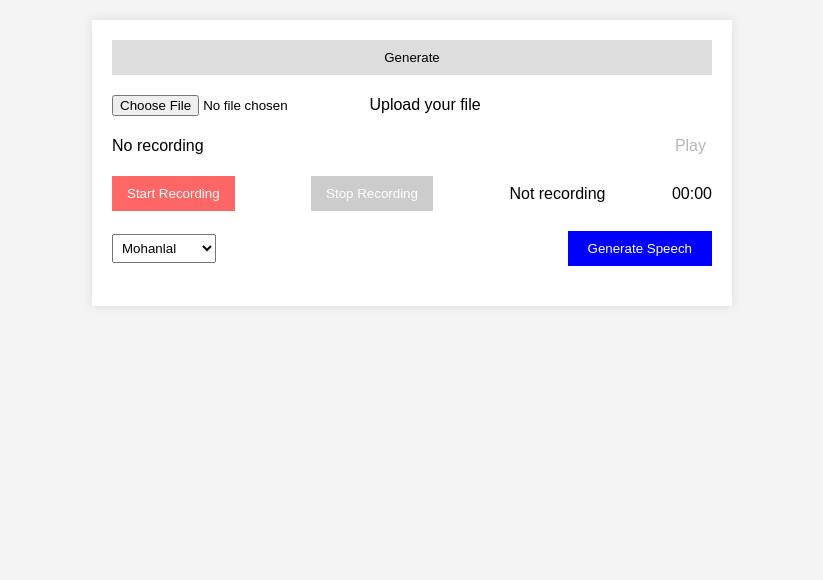
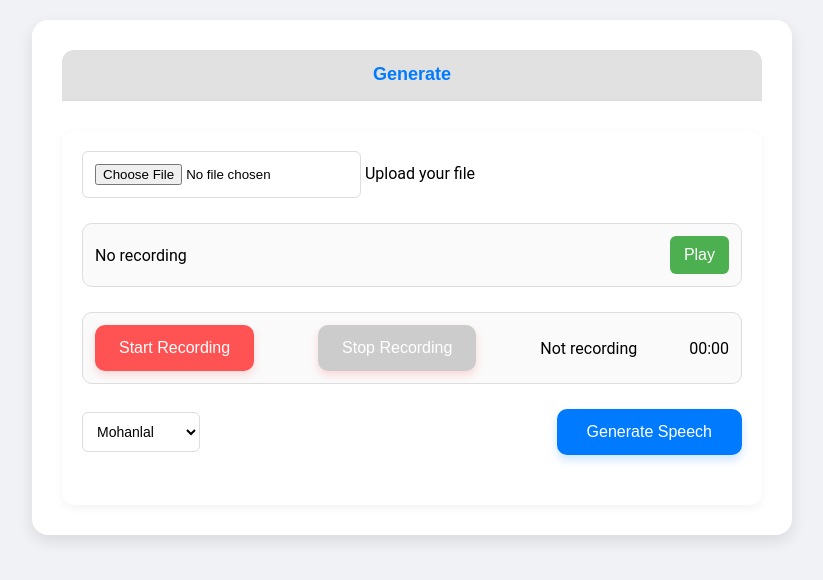
Before and after one commit to abhishekmohank/ui, a Flask app: page / in a window 1280 px wide. Shown: the top 580 px of the page, without its empty margins (228-1051 px from the left). Run offline with Flask 3, Linux system fonts and the light colour scheme.

Commit message:
Update style.css

```diff
--- a/static/css/style.css
+++ b/static/css/style.css
@@ -1,94 +1,186 @@
 body {
-    font-family: Arial, sans-serif;
+    font-family: 'Roboto', sans-serif; /* Use a modern Google Font */
     margin: 0;
     padding: 20px;
-    background: #f4f4f4;
+    background: #f0f2f5; /* Softer background color */
 }
 
 .voice-changer {
     background: white;
     width: 100%;
-    max-width: 600px;
+    max-width: 700px; /* Increased max-width for a bigger box */
     margin: 0 auto;
-    padding: 20px;
-    box-shadow: 0 0 10px rgba(0,0,0,0.1);
+    height: auto; /* Changed to auto for flexible height */
+    padding: 30px; /* Increased padding */
+    border-radius: 16px; /* More rounded corners */
+    box-shadow: 0 6px 16px rgba(0, 0, 0, 0.1); /* Deeper shadow for container */
+    transition: transform 0.3s ease; /* Smooth transition effect */
+}
+
+.voice-changer:hover {
+    transform: scale(1.02); /* Slight scale on hover */
 }
 
 .tabs {
     display: flex;
-    margin-bottom: 20px;
+    margin-bottom: 30px; /* Increased margin for more spacing */
+    border-bottom: 2px solid #ddd;
+    justify-content: center; /* Center tabs */
 }
 
 .tab {
     flex: 1;
     text-align: center;
-    padding: 10px;
+    padding: 14px;
     cursor: pointer;
-    background: #eee;
+    background: #fafafa;
     border: none;
     outline: none;
+    font-size: 18px; /* Slightly larger font */
+    transition: background 0.3s ease, color 0.3s ease; /* Smooth transition for background and text color */
+    border-radius: 12px 12px 0 0; /* More rounded top corners */
+}
+
+.tab:hover {
+    background: #f0f0f0; /* Slight hover effect */
+    color: #007BFF; /* Change text color on hover */
 }
 
 .tab.active {
-    background: #ddd;
+    background: #e1e1e1; /* Slightly darker for active tab */
+    font-weight: bold; /* Bold font for active tab */
+    color: #007BFF; /* Active tab text color */
 }
 
 .content {
     background: #fff;
+    padding: 20px;
+    border-radius: 12px; /* More rounded corners */
+    box-shadow: 0 3px 10px rgba(0, 0, 0, 0.05); /* Subtle shadow */
 }
 
 .file-input {
-    margin-bottom: 20px;
+    margin-bottom: 25px;
 }
 
 .file-details {
     display: flex;
     align-items: center;
     justify-content: space-between;
-    margin-bottom: 20px;
+    margin-bottom: 25px;
+    background: #fafafa;
+    padding: 12px;
+    border-radius: 10px;
+    border: 1px solid #ddd;
 }
 
 .play-btn {
-    background: none;
+    background: #4CAF50; /* Green for play button */
+    color: white;
     border: none;
+    border-radius: 6px;
     cursor: pointer;
     font-size: 16px;
+    padding: 10px 14px;
+    transition: background 0.3s ease;
+}
+
+.play-btn:hover {
+    background: #45a049; /* Darker green on hover */
 }
 
 .actions {
     display: flex;
     align-items: center;
     justify-content: space-between;
-    margin-bottom: 20px;
+    margin-bottom: 30px; /* Increased margin for better spacing */
+}
+
+.generate-title {
+    font-size: 24px; /* Adjust size for title */
+    font-weight: bold;
+    color: #333;
+    text-align: center; /* Center the title */
+    margin-bottom: 20px; /* Space below the title */
 }
 
 .generate-btn {
-    padding: 10px 20px;
-    background: blue;
+    padding: 14px 30px; /* Larger padding for better clickability */
+    background: #007BFF; /* Blue primary button */
     color: white;
     border: none;
+    border-radius: 10px; /* More rounded corners for button */
     cursor: pointer;
+    transition: background 0.3s ease, transform 0.3s ease; /* Smooth background change and slight transform */
+    font-size: 16px;
+    box-shadow: 0 5px 10px rgba(0, 123, 255, 0.2); /* Button shadow */
+}
+
+.generate-btn:hover {
+    background: #0056b3; /* Darker blue on hover */
+    transform: scale(1.03); /* Slight scale on hover */
 }
 
 .quota {
     font-size: 14px;
+    color: #666;
 }
 
 select {
-    padding: 5px;
-    margin-right: 10px;
+    padding: 10px; /* Increased padding for dropdown */
+    margin-right: 12px;
+    border-radius: 6px; /* Rounded corners for dropdown */
+    border: 1px solid #ddd;
+    font-size: 14px;
+    background: #fff;
+    cursor: pointer;
+    transition: border-color 0.3s ease, background-color 0.3s ease; /* Smooth transition for dropdown */
+}
+
+select:hover {
+    border-color: #007BFF; /* Blue border on hover */
+}
+
+select:focus {
+    background-color: #f0f8ff; /* Light blue background when focused */
 }
 
 .record-btn {
-    padding: 10px 15px;
-    margin-right: 10px;
-    background: #ff6666;
+    padding: 14px 24px; /* Increased padding for button */
+    margin-right: 12px;
+    background: #ff5252; /* Brighter red */
     border: none;
     color: white;
+    border-radius: 10px; /* Rounded button */
     cursor: pointer;
+    transition: background 0.3s ease, transform 0.3s ease; /* Smooth background and transform on hover */
+    font-size: 16px;
+    box-shadow: 0 4px 8px rgba(255, 82, 82, 0.2); /* Slight shadow for record button */
+}
+
+.record-btn:hover {
+    background: #ff1744; /* Darker red on hover */
+    transform: scale(1.03); /* Slight scale on hover */
 }
 
 .record-btn:disabled {
     background: #ccc;
     cursor: default;
 }
+
+/* Additional hover and focus effects */
+input[type="file"] {
+    padding: 12px;
+    border-radius: 6px;
+    border: 1px solid #ddd;
+    cursor: pointer;
+    transition: border-color 0.3s ease;
+}
+
+input[type="file"]:hover {
+    border-color: #aaa;
+}
+
+input[type="file"]:focus {
+    border-color: #007BFF; /* Blue border on focus */
+}
```
